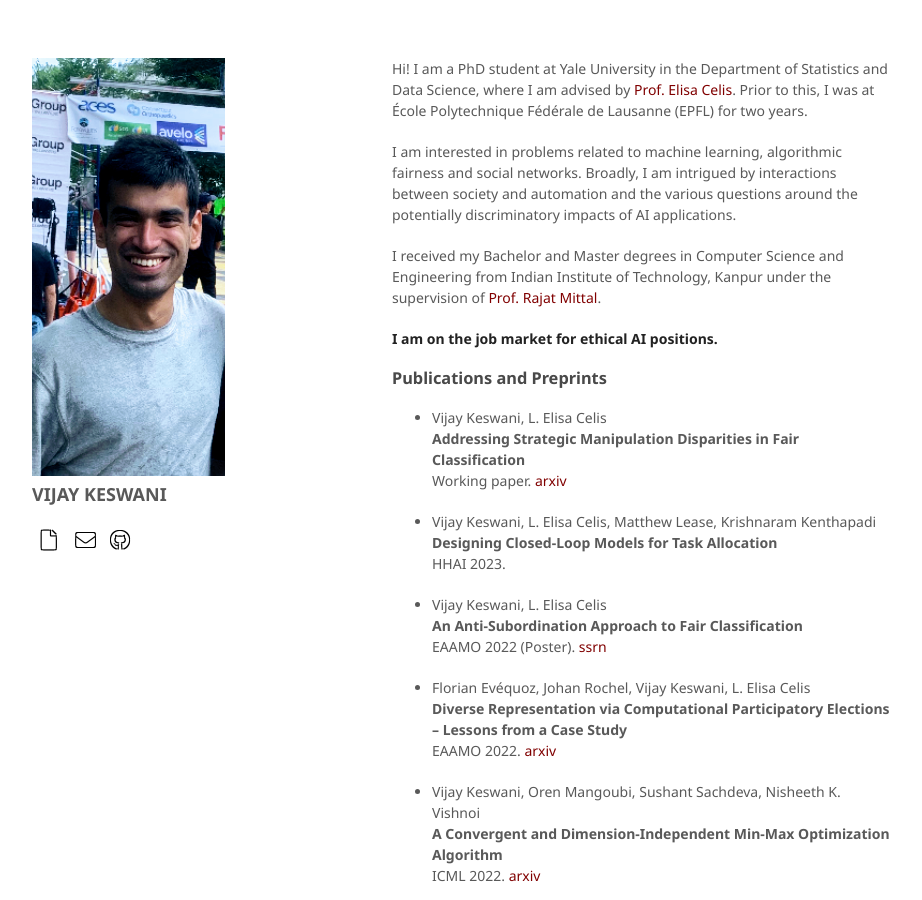
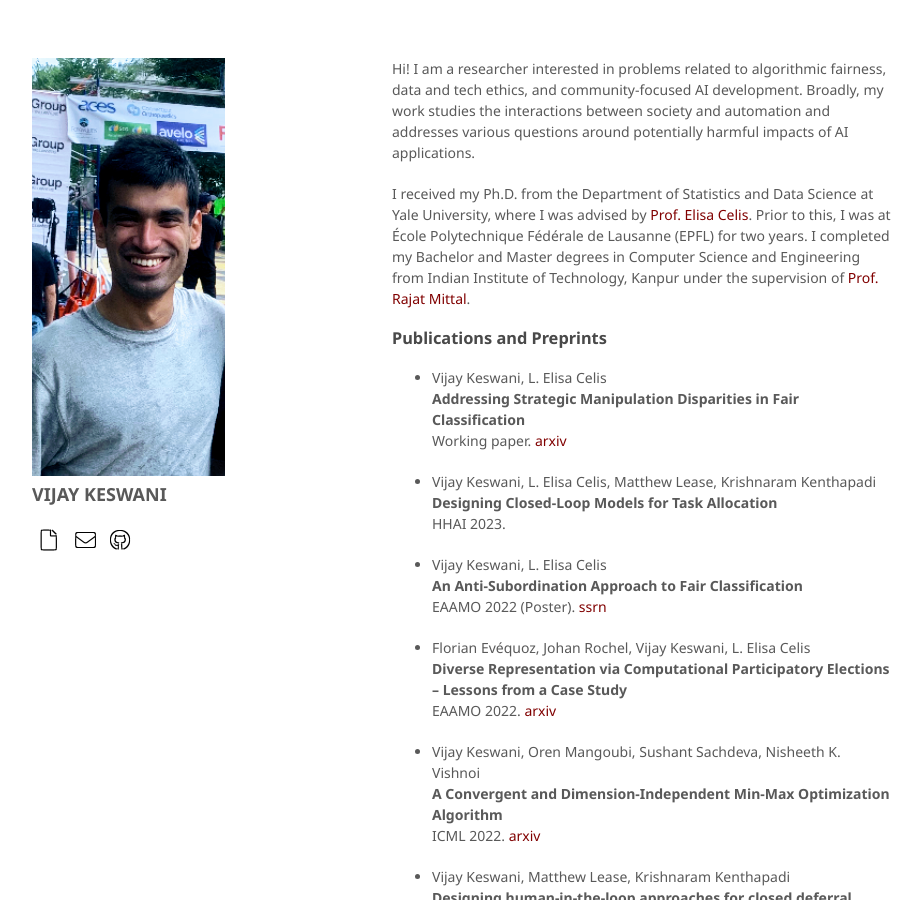
Before and after one commit to vijaykeswani/vijaykeswani.github.io, a Jekyll site: the page built from index.md, in a window 1280 px wide and 900 px high. Shown: the whole window, without its empty margins (178-1100 px from the left). Built offline with Jekyll 4.4.1, drawn with Linux system fonts in a browser that asks for light colours; nearby versions of some CDN libraries; a script that is not in the unit is left out; some of the changed text lies outside the part shown.

Commit message:
Update index.md

```diff
--- a/index.md
+++ b/index.md
@@ -4,13 +4,10 @@
 
 
 
-Hi! I am a PhD student at Yale University in the Department of Statistics and Data Science, where I am advised by [Prof. Elisa Celis](https://datascienceethics.org/elisacelis/). Prior to this, I was at École Polytechnique Fédérale de Lausanne (EPFL) for two years.
+Hi! I am a researcher interested in problems related to algorithmic fairness, data and tech ethics, and community-focused AI development. Broadly, my work studies the interactions between society and automation and addresses various questions around potentially harmful impacts of AI applications.
 
-I am interested in problems related to machine learning, algorithmic fairness and social networks. Broadly, I am intrigued by interactions between society and automation and the various questions around the potentially discriminatory impacts of AI applications.
+I received my Ph.D. from the Department of Statistics and Data Science at Yale University, where I was advised by [Prof. Elisa Celis](https://datascienceethics.org/elisacelis/). Prior to this, I was at École Polytechnique Fédérale de Lausanne (EPFL) for two years. I completed my Bachelor and Master degrees in Computer Science and Engineering from Indian Institute of Technology, Kanpur under the supervision of [Prof. Rajat Mittal](https://cse.iitk.ac.in/users/rmittal).
 
-I received my Bachelor and Master degrees in Computer Science and Engineering from Indian Institute of Technology, Kanpur under the supervision of [Prof. Rajat Mittal](https://cse.iitk.ac.in/users/rmittal).
-
-**I am on the job market for ethical AI positions.**
 
 ### Publications and Preprints
 *   Vijay Keswani, L. Elisa Celis\\
@@ -82,6 +79,11 @@
 
 *   Check out the website [controlling-bias.github.io](https://controlling-bias.github.io) for demos related to the algorithms we have developed to control bias in AI.
 
+### Ph.D. Thesis
+
+*   <b>Algorithmic Decision-Making with Stakeholder Participation</b>
+    Supervised by Prof. Elisa Celis
+
 ### Master's Thesis
 
 *  <b>Laplacian Solvers and Graph Sparsification</b> ([pdf](thesis.pdf))\\
```
